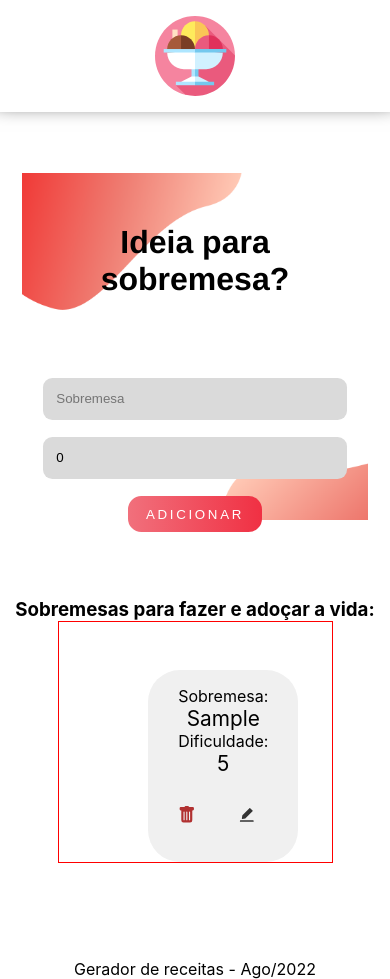
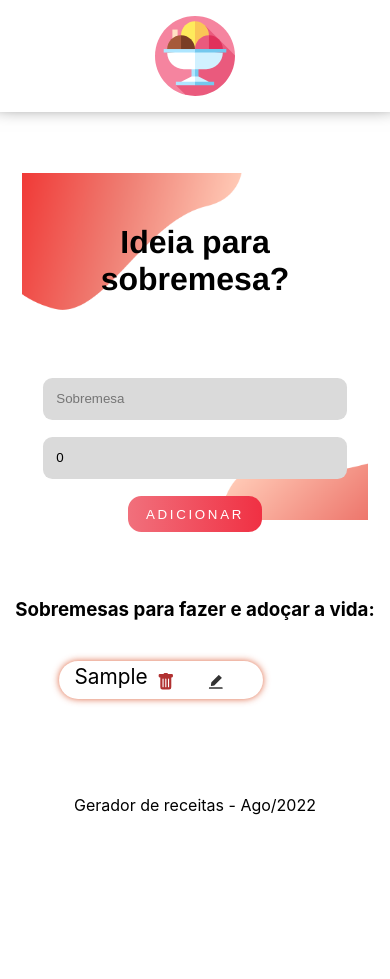
Before and after one commit to LucasPeil/todo-receitas-app, a React (Create React App) app in the folder Frontend/: page / in a window 390 px wide. Both pictures are taken after typing "Sample", "5" into the empty fields and a click on the input "Adicionar". After the commit the page ends 844 px from the top, so only its background shows below. Built offline with nearby package versions, Linux system fonts and the light colour scheme.

Commit message:
List style changed. Responsiveness done

```diff
--- a/Frontend/src/App.tsx
+++ b/Frontend/src/App.tsx
@@ -44,6 +44,7 @@ function App() {
 
   return (
     <div className="app">
+
       <Modal title="Edite Sua Lista"  children ={<DessertForm btnText='Editar' dessertList={dessertList} setDessertList={setDessertList}  desertToUpdate={desertToUpdate} updateDessert={updateDessert} />} />
       <Header/>
       <div  className="app_form ">
--- a/Frontend/src/components/DessertForm.tsx
+++ b/Frontend/src/components/DessertForm.tsx
@@ -6,7 +6,7 @@ import styles from "./DessertForm.module.css"
 interface Props {
     btnText: string;
     dessertList: IDesserts[] ;
-    desertToUpdate?: IDesserts | null;
+    desertToUpdate: IDesserts | null;
     setDessertList?: React.Dispatch<React.SetStateAction<IDesserts[]>>;
     updateDessert?(id:number, name:string, difficulty:number |undefined): void;
 }
@@ -16,6 +16,7 @@ const DesertForm = ({btnText, dessertList, setDessertList, updateDessert, desert
     const [id, setId] = useState<number>(0)
     const [name,setName] = useState<string>("")
     const [difficulty,setDifficulty] = useState<number| undefined>()
+    const itemContainer = document.querySelectorAll(".list_itens")
 
     useEffect(()=>{
         if(desertToUpdate){
@@ -28,13 +29,15 @@ const DesertForm = ({btnText, dessertList, setDessertList, updateDessert, desert
     const addDessertHandler = (e:FormEvent<HTMLFormElement>)=>{
         e.preventDefault()
         if(btnText == "Adicionar"){
-        const id:number = Math.floor(Math.random()*1000)
+        const id:number = Math.floor(Math.random()*100000)
         const newDessert:IDesserts = {id,name,difficulty}
         setDessertList!([...dessertList, newDessert])
+
 
         }else if(updateDessert){
             updateDessert(id,name,difficulty)
         }
+
 
         setName("")
         setDifficulty(0)
--- a/Frontend/src/components/DessertList.module.css
+++ b/Frontend/src/components/DessertList.module.css
@@ -1,36 +1,7 @@
 .list{
    margin-top: 3rem;
 }
-.list_itens{
-   background-color: rgb(240, 240, 240);
-   border-radius: 2rem;
-   box-sizing: border-box;
-   padding: 1rem 1rem;
-   height: 12em;
-   margin-top: 3rem;
-   margin-left: 5.6rem;
-   /*justify-content: space-around;*/
-}
-@media all and (min-width: 400px){
-   .list_itens{
-      width: 85%;
-      margin-left: auto !important;
-      margin-right: auto;
-   }
-}
-@media all and (min-width: 769px){
-   .list_itens{
-      width: 75%;
-      margin-left: auto !important ;
-      margin-right: auto;
-   }
-}
-@media all and (min-width: 1024px){
-   .list_itens{
-      width: 13rem;
 
-   }
-}
 
 .dessert_container{
    width: 70%;
@@ -39,16 +10,18 @@
    display: flex;
    justify-content: flex-start;
    flex-wrap: wrap;
-   border: 1px solid red;
+
 
 }
 .list_item{
-   padding-top: 0rem;
+
    font-size: 1.3rem;
    display: inline-block;
 
+
 }
 .buttons_container{
-   margin-top: 1rem;
+   display: inline-block;
+
 
 }
--- a/Frontend/src/components/DessertList.tsx
+++ b/Frontend/src/components/DessertList.tsx
@@ -18,13 +18,11 @@ const DessertList = ({dessertList, handleDelete, handleEdit}: Props) => {
   return (
     <div className={styles.list}>
     <h3>Sobremesas para fazer e adoçar a vida:</h3>
+
     <div className={styles.dessert_container}>{dessertList.map((dessert)=>(
-      <div className={styles.list_itens} key={dessert.id}>
-        <p>Sobremesa:</p>
+
+      <div  className="list_itens" key={dessert.id}>
         <p className={styles.list_item}>{dessert.name}</p>
-        <p>Dificuldade:</p>
-        <p className={styles.list_item}>{dessert.difficulty}</p>
-
         <div className={styles.buttons_container}>
           <button className="btn btnDelete" onClick={() => handleDelete(dessert.id!) }><BsTrashFill/></button>
           <button className="btn btnEdit" onClick={() => handleEdit(dessert) }><AiFillEdit/></button>
--- a/Frontend/src/index.css
+++ b/Frontend/src/index.css
@@ -107,14 +107,63 @@ footer{
 .btn{
   background: transparent;
   border:none;
-  padding: 0.9rem;
+  padding: 0.6rem;
   font-size: 1.1rem;
   margin-right: 0.8rem;
   cursor: pointer;
 
 
 
+
 }
+.hard{
+  -webkit-box-shadow: 0 10px 6px -6px rgb(199, 51, 51);
+    -moz-box-shadow: 0 10px 6px -6px rgb(199, 51, 51);
+         box-shadow: 0 10px 6px -6px rgb(199, 51, 51);
+}
+.medium{
+        -webkit-box-shadow: 0 10px 6px -6px rgb(228, 143, 32);
+        -moz-box-shadow: 0 10px 6px -6px rgb(228, 143, 32);
+         box-shadow: 0 10px 6px -6px rgb(228, 143, 32);
+}
+.easy{
+        -webkit-box-shadow: 0 10px 6px -6px rgb(31, 128, 47);
+        -moz-box-shadow: 0 10px 6px -6px rgb(31, 128, 47);
+         box-shadow: 0 10px 6px -6px rgb(31, 128, 47);
+}
+.list_itens{
+
+  box-shadow:  0 0 7px rgba(214, 64, 19, 0.8);
+  border-radius: 2rem;
+  display: flex;
+  justify-content: space-between;
+  padding: 0.2rem 1rem;
+  height: 2em;
+  margin-top: 2.5rem;
+
+  /*justify-content: space-around;*/
+}
+@media all and (min-width: 400px){
+  .list_itens{
+     width: 100%;
+     margin-left: auto !important;
+     margin-right: auto;
+  }
+}
+@media all and (min-width: 769px){
+  .list_itens{
+     width: 90%;
+     margin-left: auto !important ;
+     margin-right: auto;
+  }
+}
+@media all and (min-width: 1024px){
+  .list_itens{
+     width: 80%;
+
+  }
+}
+
 .btnDelete{
   color: rgb(177, 49, 49);
 }
```
